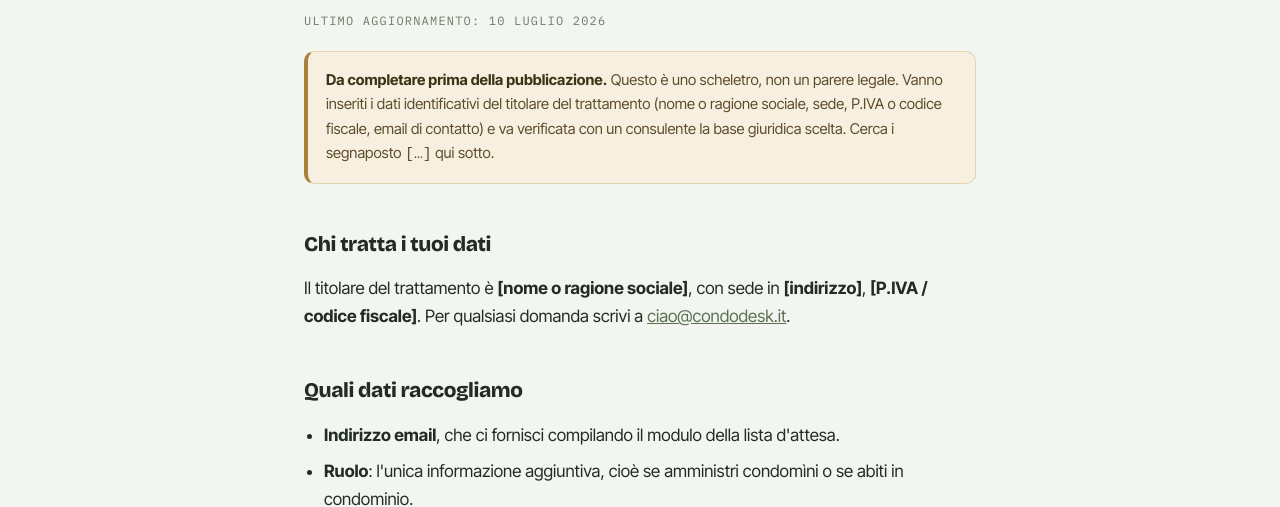
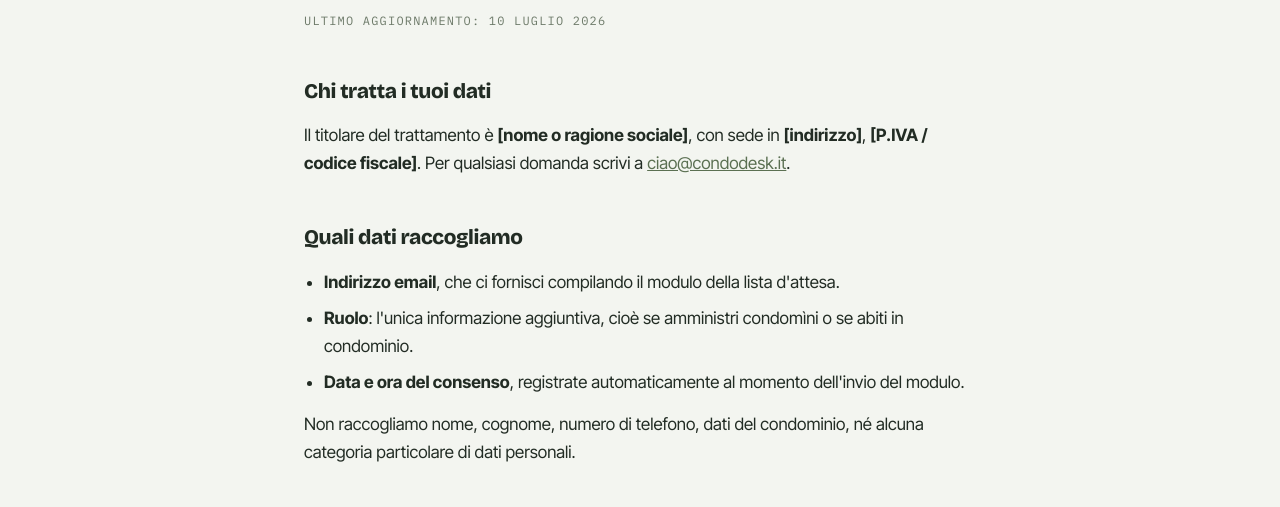
Before and after one commit to condo-desk/condodesk, a plain HTML site: page privacy.html in a window 1280 px wide. Shown: the part 298-805 px from the top of the page. Drawn offline with nearby package versions, Linux system fonts and the light colour scheme.

Commit message:
Rimuovi il banner "da completare" dalla privacy
I segnaposto [...] restano da compilare prima di indirizzare traffico reale
alla pagina.

Co-Authored-By: Claude Opus 4.8 (1M context) <noreply@anthropic.com>

```diff
--- a/privacy.html
+++ b/privacy.html
@@ -67,11 +67,7 @@
     <p class="lede">Questa pagina raccoglie il minimo indispensabile per capire se CondoDesk ha senso: il tuo indirizzo email e se amministri condomìni o se ci abiti. Nient'altro.</p>
     <p class="updated">Ultimo aggiornamento: 10 luglio 2026</p>
 
-    <div class="todo">
-      <strong>Da completare prima della pubblicazione.</strong> Questo è uno scheletro, non un parere legale. Vanno inseriti i dati identificativi del titolare del trattamento (nome o ragione sociale, sede, P.IVA o codice fiscale, email di contatto) e va verificata con un consulente la base giuridica scelta. Cerca i segnaposto <code>[…]</code> qui sotto.
-    </div>
-
-    <h2>Chi tratta i tuoi dati</h2>
+<h2>Chi tratta i tuoi dati</h2>
     <p>Il titolare del trattamento è <strong>[nome o ragione sociale]</strong>, con sede in <strong>[indirizzo]</strong>, <strong>[P.IVA / codice fiscale]</strong>. Per qualsiasi domanda scrivi a <a href="mailto:ciao@condodesk.it">ciao@condodesk.it</a>.</p>
 
     <h2>Quali dati raccogliamo</h2>
```
